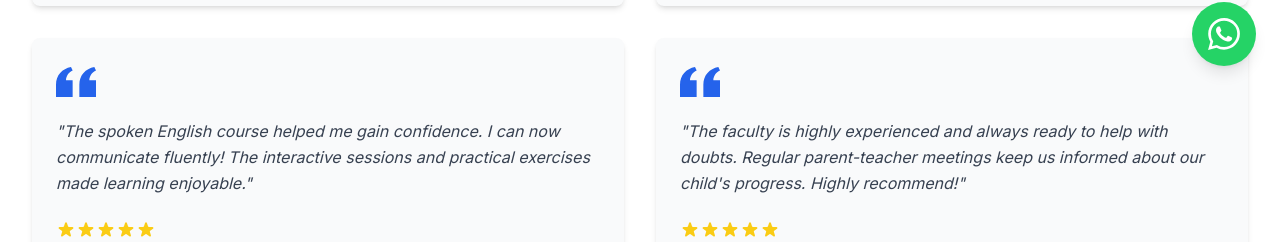
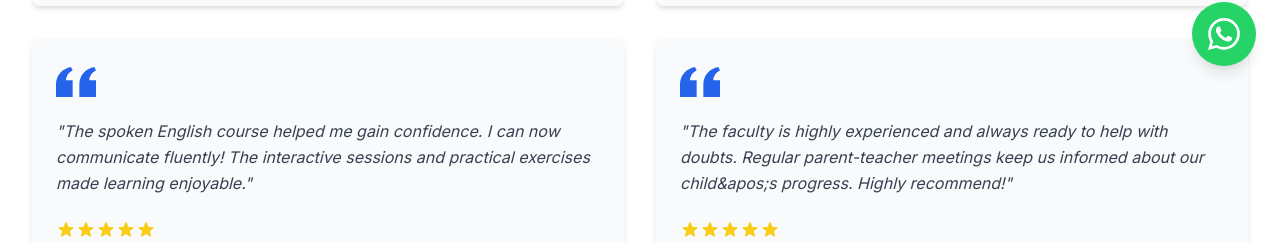
Before and after one commit to replicaboy/Siksha_and_diskha, a Next.js app: page /testimonials in a window 1280 px wide. Shown: the part 710-952 px from the top of the page. Built offline with nearby package versions, Linux system fonts and the light colour scheme.

Commit message:
Auto-commit: Agent tool execution

```diff
--- a/src/app/testimonials/page.tsx
+++ b/src/app/testimonials/page.tsx
@@ -33,7 +33,7 @@ export default function TestimonialsPage() {
       name: 'Sunita Devi',
       role: 'Parent of Class 7 Student',
       rating: 5,
-      text: 'The faculty is highly experienced and always ready to help with doubts. Regular parent-teacher meetings keep us informed about our child\'s progress. Highly recommend!',
+      text: 'The faculty is highly experienced and always ready to help with doubts. Regular parent-teacher meetings keep us informed about our child&apos;s progress. Highly recommend!',
     },
     {
       id: 5,
```
